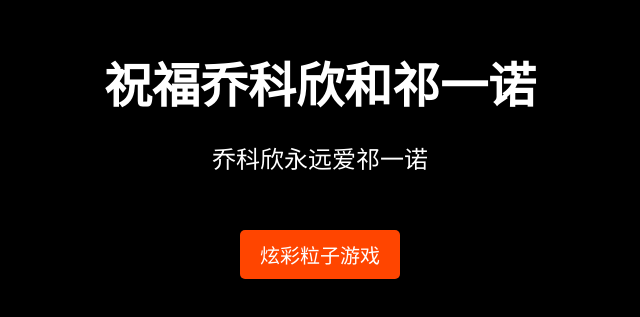
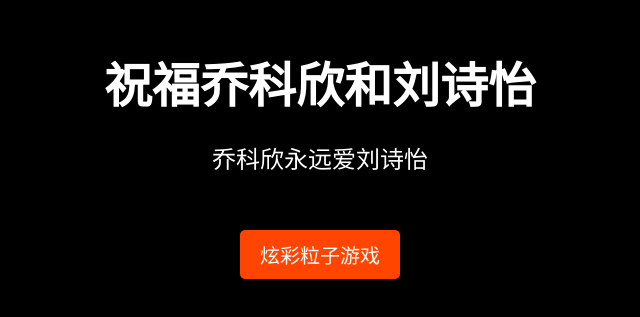
Before and after one commit to qwasx/qiq.github.io, a plain HTML site: page index.html in a window 1280 px wide. Shown: the part 253-570 px from the top of the page, without its empty margins (320-960 px from the left). Drawn offline with nearby package versions, Linux system fonts and the light colour scheme.

Commit message:
更新 index.html

```diff
--- a/index.html
+++ b/index.html
@@ -65,8 +65,8 @@
 <body>
     <div id="particles-js"></div>
     <div class="container">
-        <h1>祝福乔科欣和祁一诺</h1>
-        <p>乔科欣永远爱祁一诺</p>
+        <h1>祝福乔科欣和刘诗怡</h1>
+        <p>乔科欣永远爱刘诗怡</p>
         <div id="love">❤️ I love you ❤️</div>
         <div class="footer">by Yuan Aoguan</div>
         <button class="btn" onclick="location.href='particles-game.html'">炫彩粒子游戏</button>
```
